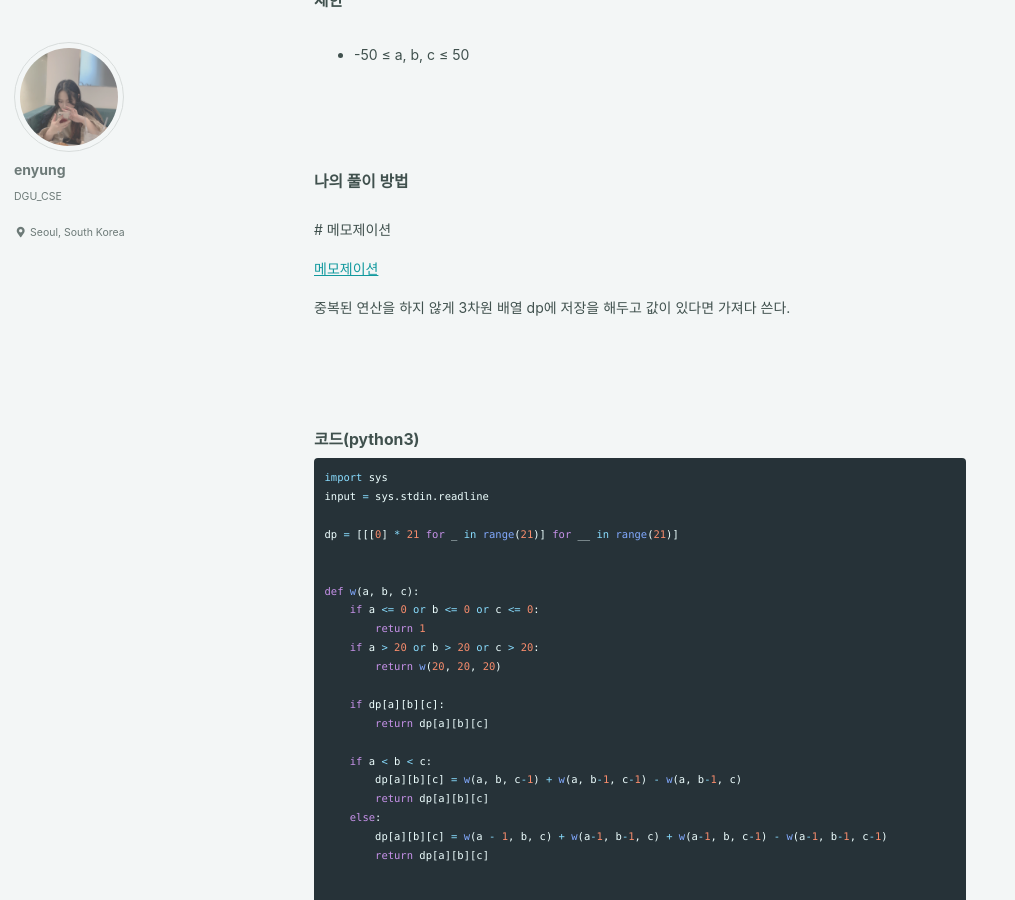
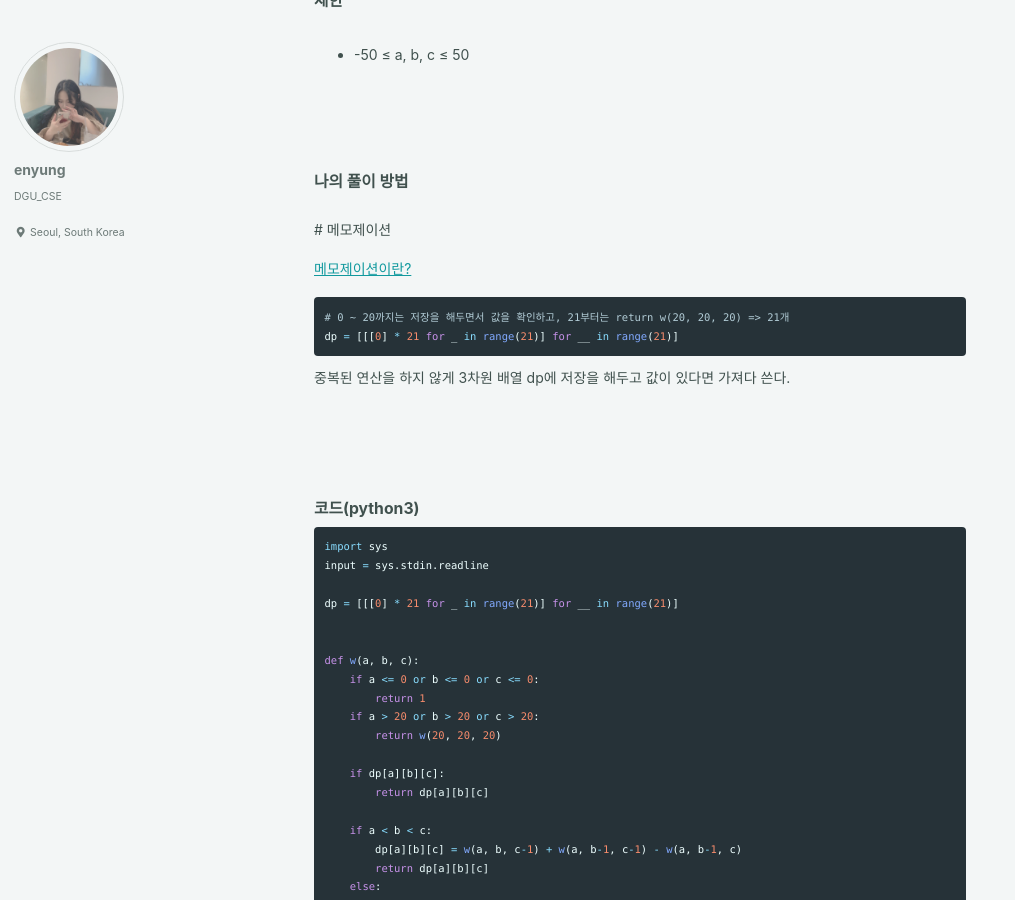
Before and after one commit to eyl056/enyungBlog, a Jekyll site: the page built from _posts/2021-02-22-백준9184.md, in a window 1280 px wide and 900 px high, scrolled down 1191 px. Shown: the whole window, without its empty margins (0-1015 px from the left). Built offline with Jekyll 4.4.1, drawn with Linux system fonts in a browser that asks for light colours; cached includes are drawn as plain includes.

Commit message:
Update 2021-02-22-백준9184.md

````diff
--- a/_posts/2021-02-22-백준9184.md
+++ b/_posts/2021-02-22-백준9184.md
@@ -60,7 +60,14 @@ a, b, c가 주어졌을 때, w(a, b, c)를 출력하는 프로그램을 작성
 
 <p> # 메모제이션</p>
 
-[메모제이션](https://namu.wiki/w/%EB%A9%94%EB%AA%A8%EC%9D%B4%EC%A0%9C%EC%9D%B4%EC%85%98)
+[메모제이션이란?](https://namu.wiki/w/%EB%A9%94%EB%AA%A8%EC%9D%B4%EC%A0%9C%EC%9D%B4%EC%85%98)
+
+```python
+# 0 ~ 20까지는 저장을 해두면서 값을 확인하고, 21부터는 return w(20, 20, 20) => 21개
+dp = [[[0] * 21 for _ in range(21)] for __ in range(21)]
+```
+
+
 
 중복된 연산을 하지 않게 3차원 배열 dp에 저장을 해두고 값이 있다면 가져다 쓴다.
 
````
